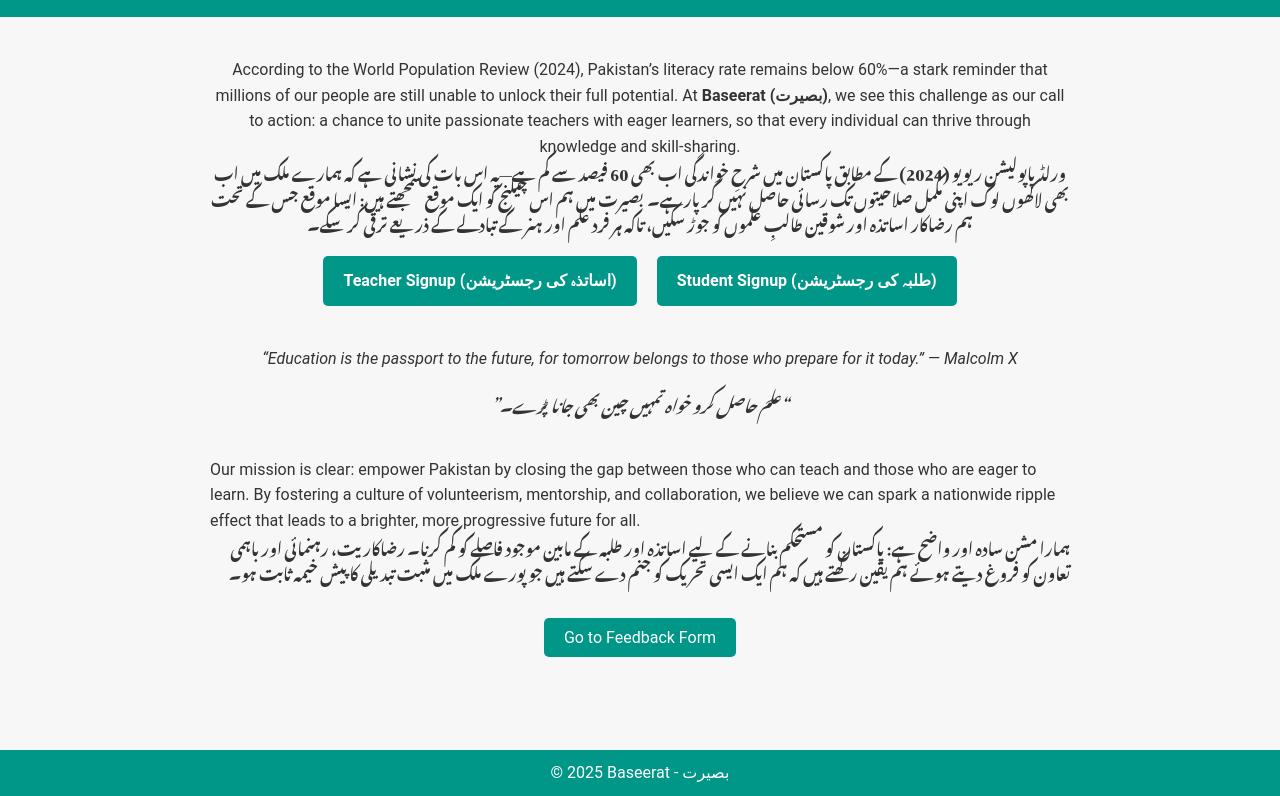
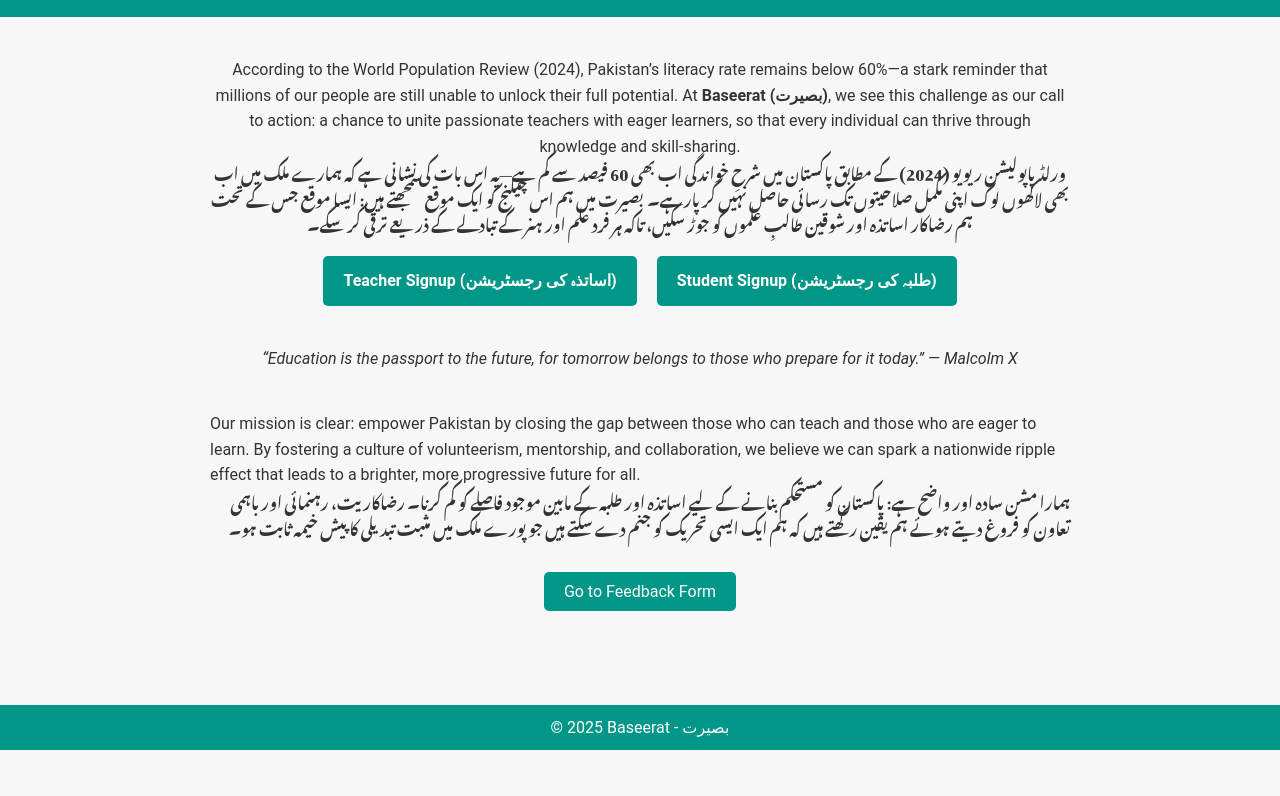
Before and after one commit to baseerat-org/baseerat-org.github.io, a plain HTML site: page index.html in a window 1280 px wide. Shown: the part 115-911 px from the top of the page. After the commit the page ends 865 px from the top, so only its background shows below. Drawn offline with Linux system fonts and the light colour scheme.

Commit message:
Update index.html

```diff
--- a/index.html
+++ b/index.html
@@ -153,9 +153,6 @@
         “Education is the passport to the future, for tomorrow belongs to those who prepare for it today.”
         — Malcolm X
       </blockquote>
-      <blockquote class="urdu">
-        “علم حاصل کرو خواہ تمہیں چین بھی جانا پڑے۔”
-      </blockquote>
     </div>
     <!-- END QUOTES SECTION -->
 
```
